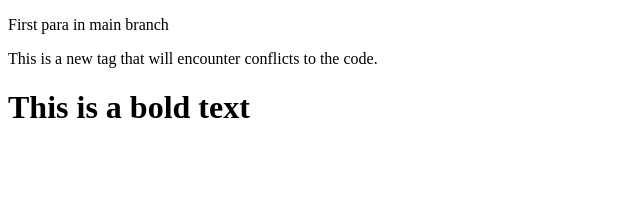
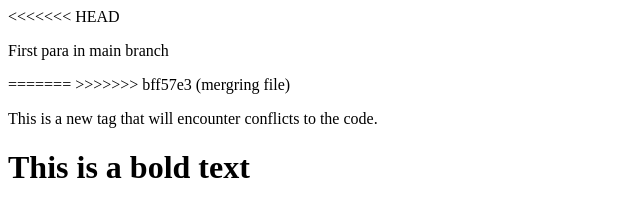
Before and after one commit to Amrita-GitHub/learning-git-07022025, a plain HTML site: page index.html in a window 1280 px wide. Shown: the whole page, without its empty margins (0-640 px from the left). Drawn offline with Linux system fonts and the light colour scheme.

Commit message:
mergring file

```diff
--- a/index.html
+++ b/index.html
@@ -7,8 +7,11 @@
 </head>
 <body>
 
+<<<<<<< HEAD
   <p>First para in main branch</p>
 
+=======
+>>>>>>> bff57e3 (mergring file)
     <p> This is a new tag that will encounter conflicts to the code.</p>
 
   <h1>
```
